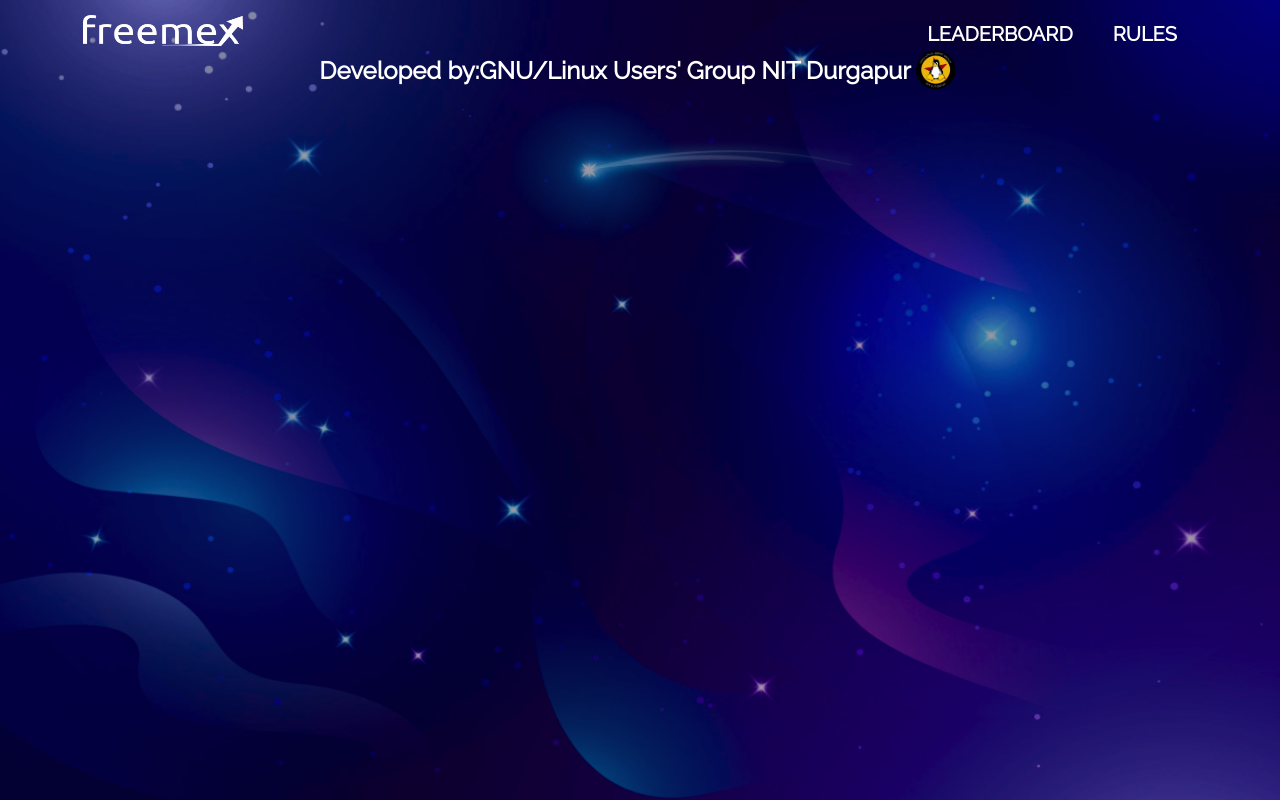
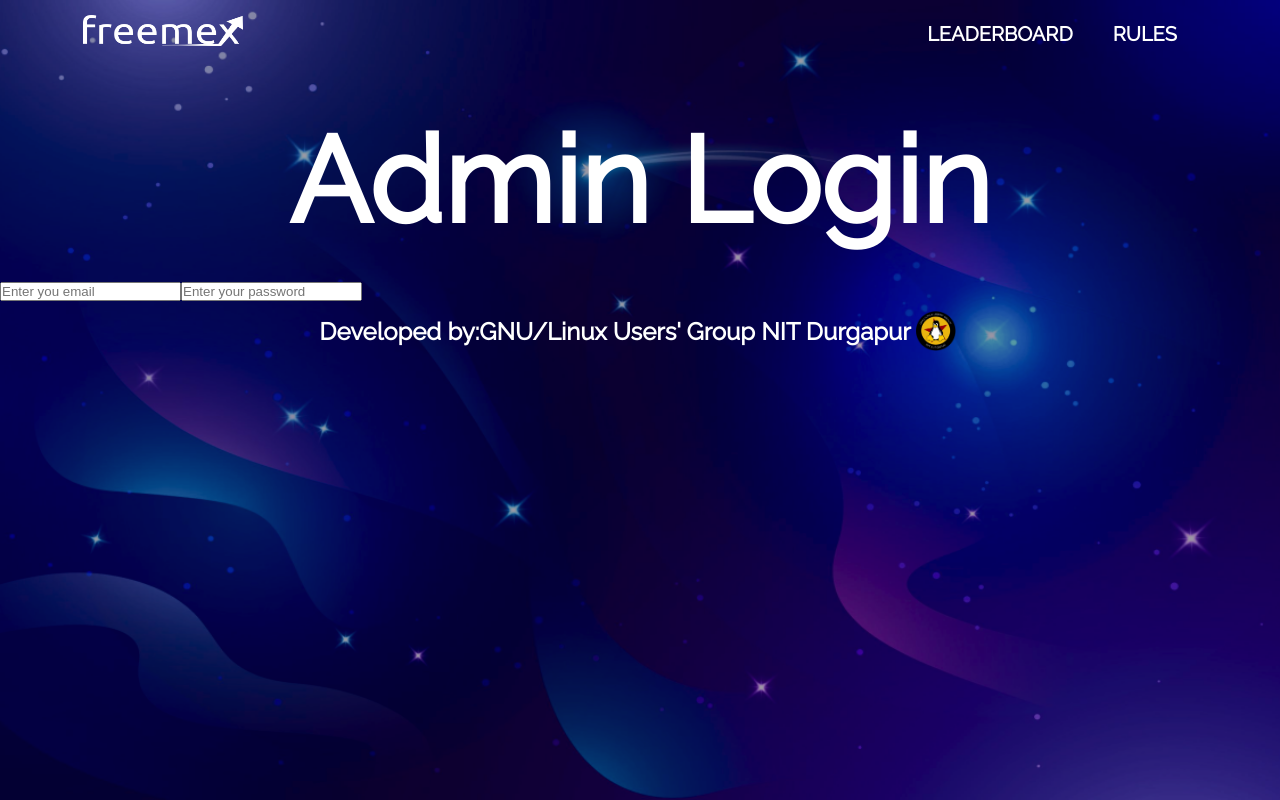
Before and after one commit to Sayan650/freemex-frontend, a React (Create React App) app: page /admin in a window 1280 px wide. Built offline with nearby package versions, Linux system fonts and the light colour scheme; no server answers.

Commit message:
transaction connection on market page

```diff
--- a/src/Route.js
+++ b/src/Route.js
@@ -5,6 +5,7 @@ import Portfolio from "./pages/portfolio/portfolio";
 import Leaderboard from "./pages/leaderboard/leaderboard"
 import Transaction from "./pages/transaction/transaction";
 import Market from "./pages/market/market";
+import Admin from "./pages/admin/admin"
 
 const ReactRouterSetup = () => {
     return (
@@ -25,6 +26,9 @@ const ReactRouterSetup = () => {
                 <Route exact path="/transactions">
                     <Transaction />
                 </Route>
+                 <Route exact path="/admin">
+                    <Admin/>
+                </Route>
             </Switch>
         </Router>
     )
--- /dev/null
+++ b/src/pages/admin/admin.css
@@ -0,0 +1,17 @@
+.admin {
+    margin: auto;
+    width: auto;
+    padding-top: 40px;
+    /* min-height: 88vh; */
+}
+
+.adminhead{
+    margin: 10px auto;
+    text-align: center;
+}
+
+.adminhead h1 {
+    color: white;
+    padding: 20px;
+    font-size: 120px;
+}
--- /dev/null
+++ b/src/pages/admin/admin.js
@@ -0,0 +1,25 @@
+import React from 'react';
+import "./admin.css"
+
+
+
+
+function Admin() {
+
+    return(
+        <div className="admin">
+            <div className="adminhead">
+            <h1>Admin Login</h1>
+            </div>
+            <div className="adminform">
+            <form action="/admin" method="POST">
+                <input type="email" placeholder="Enter you email" />
+                <input type="password" placeholder="Enter your password" />
+            </form>
+            </div>
+
+        </div>
+    )
+}
+
+export default Admin;
--- a/src/pages/leaderboard/leaderboard.js
+++ b/src/pages/leaderboard/leaderboard.js
@@ -15,7 +15,7 @@ const Leaderboard = () => {
   }, []);
 
   useEffect(() => {
-    getPlayers();
+      getPlayers();
   }, [getPlayers]);
 
     return (
--- a/src/pages/market/market.js
+++ b/src/pages/market/market.js
@@ -14,6 +14,10 @@ function Market() {
   const socketRef = useRef()
   const [BUYmodal, setbuyModal] = useState(false);
   const [data, setData] = useState([])
+  const [StockId,setStockId] = useState([]);
+  const [maxBuyStock, setmaxBuyStock] = useState();
+  const [quantity,setQuantity] = useState();
+  const [cashInHand, setcashInHand] = useState(500000);
 
   useEffect(
     () => {
@@ -23,7 +27,7 @@ function Market() {
         const t = res.sort(function(a,b){
           return a.id - b.id
         })
-        console.log(t[0])
+        // console.log(t[0])
         setData(t)
       })
       return () => socketRef.current.disconnect()
@@ -31,21 +35,42 @@ function Market() {
     []
   )
 
+
   useEffect(() => {
     inputRef.current.focus();
   }, []);
-  const openModal = (e) => {
+  const openModal = (e,i) => {
+    // console.log(e.target,i,data[i])
+    setStockId([data[i].code,i])
+    const n = Math.floor(cashInHand/data[i].latestPrice)
+    // console.log(cashInHand/data[i].latestPrice)
+    setmaxBuyStock(n)
     setbuyModal(true);
-    const t = [1, 3, 4, 5, 6]
-    console.log(typeof (data), typeof (t), data[0].name)
-    // for (let i = 0; i < data.length; i++) {
-    //   const element = data[i];
-    //   console.log(element.id)
-    // }
   };
   const closeModal = (e) => {
     setbuyModal(false);
   };
+
+  const BuyTransaction = async(e)=>{
+    console.log(e.target.value,data[e.target.value])
+    console.log(quantity)
+
+    const details = data[e.target.value]
+    const code = details.code
+
+    const res = await fetch('/api/transactions?type=bought',{
+      method: "POST",
+                headers: {
+                    "Content-Type": "application/json"
+                },
+                credentials: "include",
+                body: JSON.stringify({
+                  quantity,code
+                })
+            })
+    const result = await res.json()
+    console.log(result)
+  }
 
   return (
     <>
@@ -103,7 +128,7 @@ function Market() {
                     <span className="span">{item.changePercent.toFixed(3)}%</span>
                   </div>
                   <div className="buybutton">
-                    <button className="buymore" onClick={(e) => openModal(e)}>
+                    <button className="buymore" onClick={(e) => openModal(e,i)}>
                       Buy
                     </button>
                   </div>
@@ -142,16 +167,16 @@ function Market() {
           onRequestClose={() => setbuyModal(false)}
         >
           <div className="modalheader">
-            <h1>Buy : Apple Inc.</h1>
+            <h1>Buy : {StockId[0]}</h1>
           </div>
           <hr />
           <div className="modalBody">
-            <p>Max you can buy : 3333</p>
-            <input type="text" placeholder="Quantity" />
+            <p>Max you can buy : {maxBuyStock}</p>
+            <input type="text" onChange={(e)=>{setQuantity(e.target.value)}} placeholder="Quantity" />
           </div>
           <hr />
           <div className="modalFooter">
-            <button className="buy">Buy</button>
+            <button className="buy" value={StockId[1]} onClick={(e)=>BuyTransaction(e)}>Buy</button>
             <button className="close" onClick={(e) => closeModal(e)}>
               Cancel
             </button>
```
